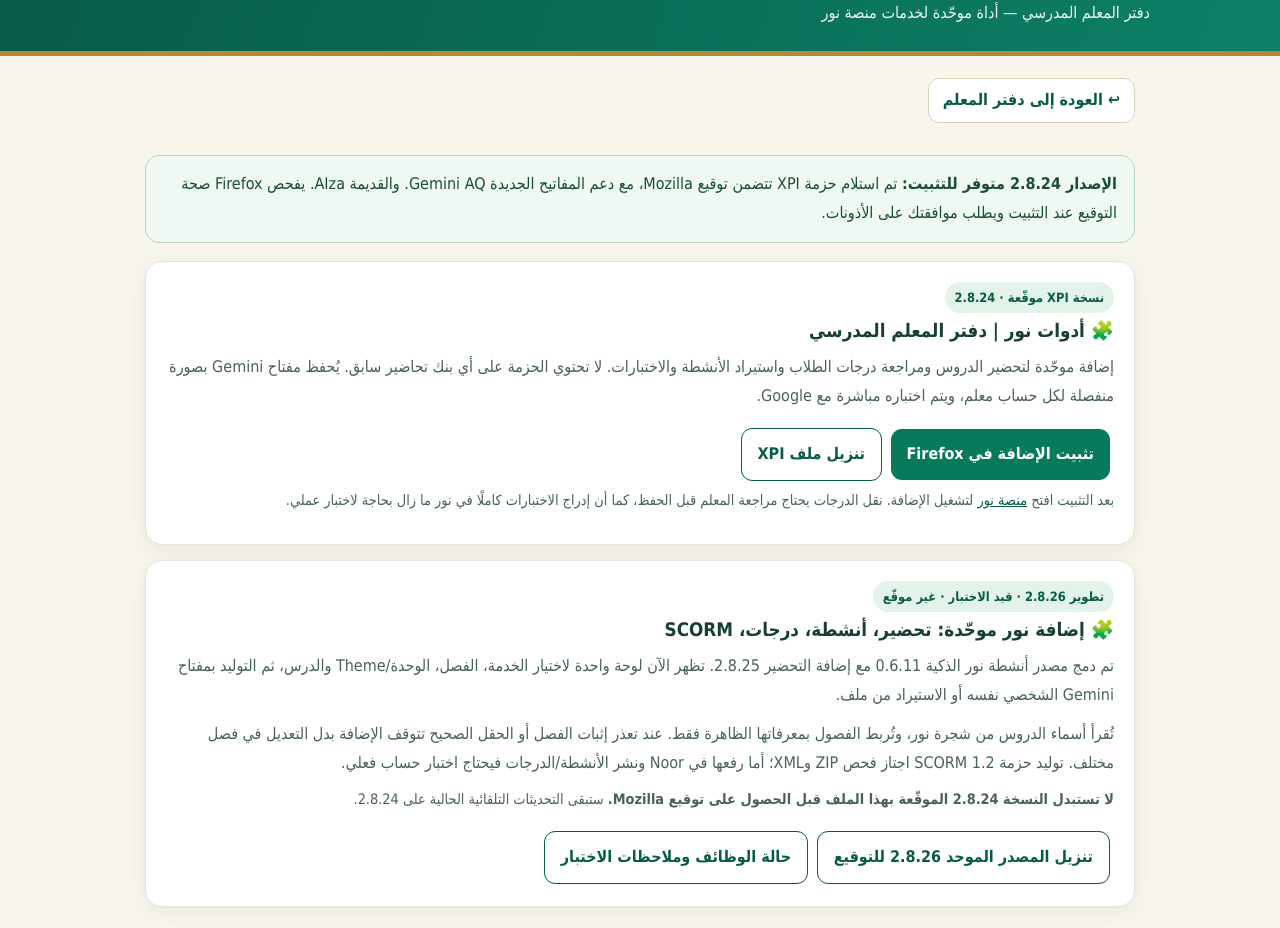
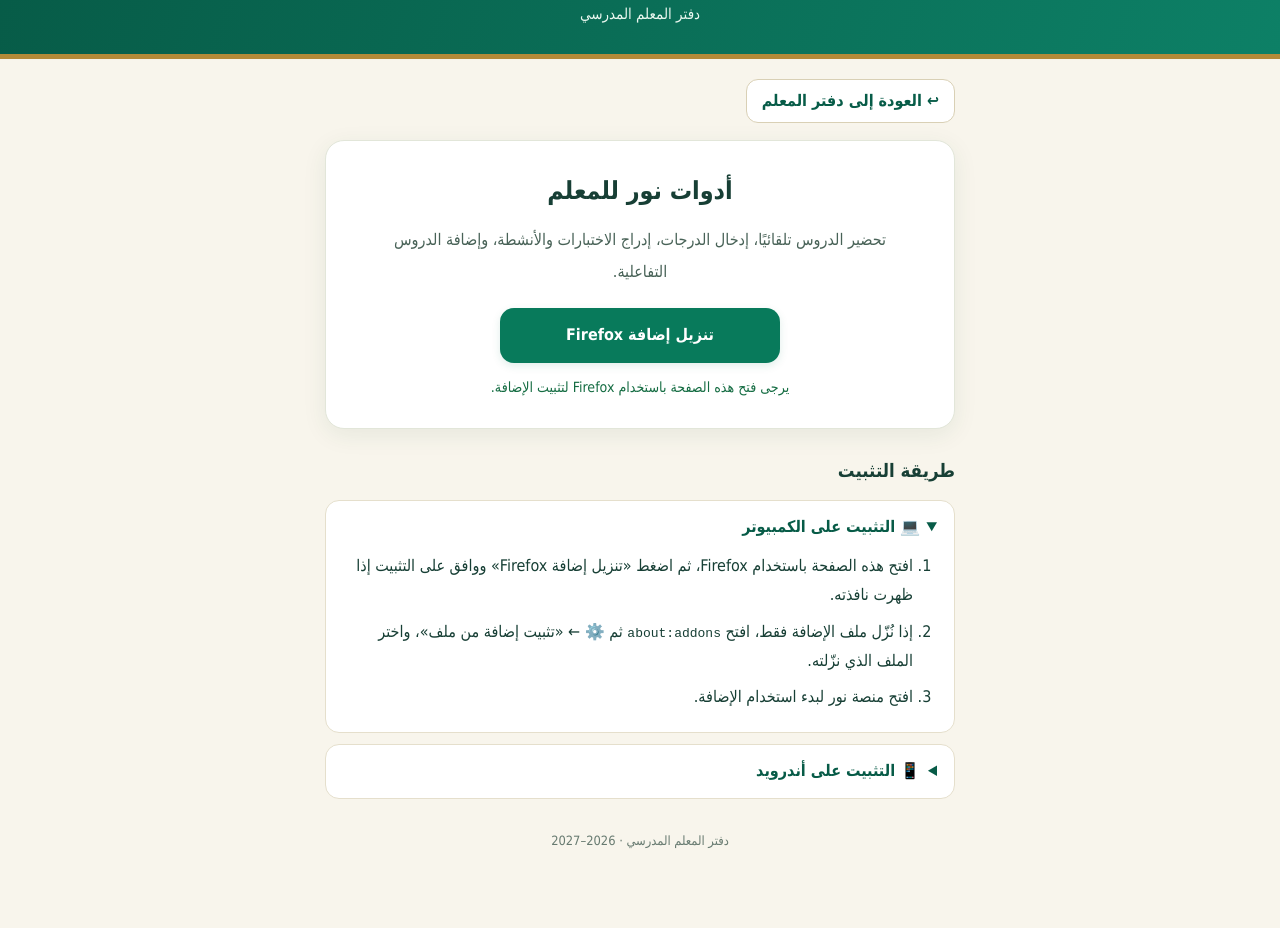
Before and after one commit to rouhous/School-Teacher-Notebook-App, a plain HTML site: page addons/index.html in a window 1280 px wide. Shown: the part 89-1017 px from the top of the page. After the commit the page ends 981 px from the top, so only its background shows below. Drawn offline with Linux system fonts and the light colour scheme.

Commit message:
Simplify Noor Firefox add-on library for teachers

```diff
--- a/addons/index.html
+++ b/addons/index.html
@@ -1,78 +1,90 @@
 <!doctype html>
 <html lang="ar" dir="rtl">
 <head>
-<meta charset="utf-8"><meta name="viewport" content="width=device-width,initial-scale=1">
+<meta charset="utf-8">
+<meta name="viewport" content="width=device-width,initial-scale=1">
 <meta name="theme-color" content="#075b47">
-<title>مكتبة إضافات Firefox | دفتر المعلم المدرسي</title>
+<meta name="description" content="تنزيل إضافة نور لدفتر المعلم المدرسي وطريقة تثبيتها على الكمبيوتر وأندرويد.">
+<title>إضافة نور | دفتر المعلم المدرسي</title>
 <style>
 :root{font-family:Tahoma,"Noto Sans Arabic",Arial,sans-serif;color:#173f35;background:#f8f5ec}
-*{box-sizing:border-box}body{margin:0;line-height:1.8}a{color:#075c48}
-header{background:linear-gradient(110deg,#075b47,#0d8066);color:#fff;padding:24px max(18px,calc((100vw - 1020px)/2));border-bottom:5px solid #b48a38}
-header h1{font-size:clamp(1.35rem,3.5vw,2rem);margin:0}header p{margin:6px 0 0;color:#e9f7ef}
-main{max-width:1020px;padding:18px 15px 48px;margin:auto}
-.back{display:inline-block;margin:4px 0 16px;padding:7px 14px;background:#fff;border:1px solid #d9d0b5;border-radius:11px;text-decoration:none;font-weight:700}
-.card{background:#fff;border:1px solid #e2e6d9;border-radius:17px;padding:20px;margin-bottom:15px;box-shadow:0 5px 20px #194b3412}
-.card h2{font-size:1.17rem;line-height:1.55;margin:3px 0 8px}.card p{color:#486257;margin:5px 0 10px}
-.tag{display:inline-block;background:#e4f3e9;color:#075b47;padding:4px 10px;border-radius:99px;font-size:.8rem;font-weight:700}
-.button{display:inline-block;margin:8px 4px 2px 0;background:#087a5b;color:white;text-decoration:none;border-radius:11px;padding:11px 16px;font-weight:800}
-.button.secondary{background:#fff;color:#075b47;border:1px solid #075b47}
-.notice{background:#f0f8f3;border:1px solid #b4d5c1;padding:14px 17px;border-radius:14px;color:#184e35;margin-bottom:18px}
-.note{font-size:.9rem;color:#485d54}h2.section{font-size:1.15rem;margin:24px 0 10px}
-details{background:#fff;border:1px solid #e5dfcc;border-radius:12px;padding:10px 14px;margin:10px 0}
-summary{cursor:pointer;font-weight:800;color:#075b47}ol{padding-inline-start:25px}
-footer{text-align:center;color:#677a70;font-size:.82rem;margin-top:28px}
-a:focus-visible,summary:focus-visible{outline:3px solid #d9a743;outline-offset:2px}
+*{box-sizing:border-box}
+body{margin:0;line-height:1.8;min-width:300px}
+a{color:#075c48}
+header{background:linear-gradient(110deg,#075b47,#0d8066);color:white;padding:25px 18px;border-bottom:5px solid #b48a38;text-align:center}
+header h1{font-size:clamp(1.45rem,5vw,2.1rem);margin:0}
+header p{margin:5px 0 0;color:#e9f7ef;font-size:.94rem}
+main{max-width:660px;padding:20px 15px 40px;margin:auto}
+.back{display:inline-block;margin:0 0 17px;padding:7px 15px;background:white;border:1px solid #d9d0b5;border-radius:12px;text-decoration:none;font-weight:700}
+.card{background:#fff;border:1px solid #e2e6d9;border-radius:19px;padding:clamp(20px,5vw,28px);margin-bottom:20px;box-shadow:0 6px 24px #194b3414;text-align:center}
+.card h2{font-size:clamp(1.18rem,4.4vw,1.55rem);margin:0 0 10px}
+.summary{color:#486257;margin:0 auto 20px;max-width:540px;line-height:2}
+.button{display:inline-block;background:#087a5b;color:white;text-decoration:none;border-radius:14px;padding:13px 24px;font-weight:800;min-width:min(100%,280px);box-shadow:0 3px 8px #087a5b20}
+.button:hover{background:#056d50}
+.status{min-height:1.4em;color:#146c42;font-size:.88rem;margin:12px 0 0}
+.section{font-size:1.16rem;margin:25px 0 12px}
+details{background:white;border:1px solid #e5dfcc;border-radius:14px;padding:12px 17px;margin:11px 0}
+summary{cursor:pointer;font-weight:800;color:#075b47}
+ol{padding-inline-start:24px;margin:11px 0 5px}
+li{margin:8px 0}
+footer{text-align:center;color:#677a70;font-size:.8rem;margin-top:30px}
+a:focus-visible,summary:focus-visible{outline:3px solid #d9a743;outline-offset:3px}
+@media(max-width:450px){header{padding:20px 12px}main{padding:15px 12px 30px}.card{padding:20px 15px}.back{font-size:.92rem}}
 </style>
-</head><body>
-<header><h1>🧩 مكتبة إضافات Firefox</h1><p>دفتر المعلم المدرسي — أداة موحّدة لخدمات منصة نور</p></header>
+</head>
+<body>
+<header><h1>🧩 إضافة نور</h1><p>دفتر المعلم المدرسي</p></header>
 <main>
 <a class="back" href="../school-edition/school-notebook.html">↩ العودة إلى دفتر المعلم</a>
-<p class="notice"><strong>الإصدار 2.8.24 متوفر للتثبيت:</strong> تم استلام حزمة XPI تتضمن توقيع Mozilla، مع دعم المفاتيح الجديدة Gemini AQ. والقديمة AIza. يفحص Firefox صحة التوقيع عند التثبيت ويطلب موافقتك على الأذونات.</p>
-<article class="card">
-<span class="tag">نسخة XPI موقّعة · 2.8.24</span>
-<h2>🧩 أدوات نور | دفتر المعلم المدرسي</h2>
-<p>إضافة موحّدة لتحضير الدروس ومراجعة درجات الطلاب واستيراد الأنشطة والاختبارات. لا تحتوي الحزمة على أي بنك تحاضير سابق. يُحفظ مفتاح Gemini بصورة منفصلة لكل حساب معلم، ويتم اختباره مباشرة مع Google.</p>
-<a class="button" id="install-xpi" href="./files/Noor-Unified-v2.8.24-Gemini-AQ-signed.xpi">تثبيت الإضافة في Firefox</a>
-<a class="button secondary" id="download-xpi" href="./files/Noor-Unified-v2.8.24-Gemini-AQ-signed.xpi" download="Noor-Unified-v2.8.24-Gemini-AQ-signed.xpi">تنزيل ملف XPI</a>
-<p class="note">بعد التثبيت افتح <a href="https://lms.moe.gov.om/" target="_blank" rel="noopener noreferrer">منصة نور</a> لتشغيل الإضافة. نقل الدرجات يحتاج مراجعة المعلم قبل الحفظ، كما أن إدراج الاختبارات كاملًا في نور ما زال بحاجة لاختبار عملي.</p>
-</article>
-<article class="card">
-<span class="tag">تطوير 2.8.26 · قيد الاختبار · غير موقّع</span>
-<h2>🧩 إضافة نور موحّدة: تحضير، أنشطة، درجات، SCORM</h2>
-<p>تم دمج مصدر أنشطة نور الذكية 0.6.11 مع إضافة التحضير 2.8.25. تظهر الآن لوحة واحدة لاختيار الخدمة، الفصل، الوحدة/Theme والدرس، ثم التوليد بمفتاح Gemini الشخصي نفسه أو الاستيراد من ملف.</p>
-<p>تُقرأ أسماء الدروس من شجرة نور، وتُربط الفصول بمعرفاتها الظاهرة فقط. عند تعذر إثبات الفصل أو الحقل الصحيح تتوقف الإضافة بدل التعديل في فصل مختلف. توليد حزمة SCORM 1.2 اجتاز فحص ZIP وXML؛ أما رفعها في Noor ونشر الأنشطة/الدرجات فيحتاج اختبار حساب فعلي.</p>
-<p class="note"><strong>لا تستبدل النسخة 2.8.24 الموقّعة بهذا الملف قبل الحصول على توقيع Mozilla.</strong> ستبقى التحديثات التلقائية الحالية على 2.8.24.</p>
-<a class="button secondary" href="./unified/Noor-Unified-v2.8.26-Integrated-source.zip" download>تنزيل المصدر الموحد 2.8.26 للتوقيع</a>
-<a class="button secondary" href="./unified/README.md">حالة الوظائف وملاحظات الاختبار</a>
-</article>
+<section class="card" aria-label="تنزيل إضافة نور">
+<h2>أدوات نور للمعلم</h2>
+<p class="summary">تحضير الدروس تلقائيًا، إدخال الدرجات، إدراج الاختبارات والأنشطة، وإضافة الدروس التفاعلية.</p>
+<a class="button" id="install-xpi" href="./files/Noor-Unified-v2.8.24-Gemini-AQ-signed.xpi">تنزيل إضافة Firefox</a>
+<p class="status" id="browser-note" role="status" aria-live="polite"></p>
+</section>
 <h2 class="section">طريقة التثبيت</h2>
-<details open><summary>💻 Firefox على الكمبيوتر</summary>
-<ol><li>اضغط «تثبيت الإضافة في Firefox» ثم وافق على طلب التثبيت والصلاحيات.</li><li>إذا نُزّل ملف XPI بدل فتح نافذة التثبيت، اذهب إلى <code>about:addons</code> ← ⚙️ ← «تثبيت إضافة من ملف» واختر ملف XPI الذي نزّلته.</li><li>افتح منصة نور وتأكد من ظهور لوحة «أدوات نور». يتطلب هذا الإصدار Firefox 140 أو أحدث.</li></ol>
+<details id="desktop-guide">
+<summary>💻 التثبيت على الكمبيوتر</summary>
+<ol>
+<li>افتح هذه الصفحة باستخدام Firefox، ثم اضغط «تنزيل إضافة Firefox» ووافق على التثبيت إذا ظهرت نافذته.</li>
+<li>إذا نُزّل ملف الإضافة فقط، افتح <code>about:addons</code> ثم ⚙️ ← «تثبيت إضافة من ملف»، واختر الملف الذي نزّلته.</li>
+<li>افتح منصة نور لبدء استخدام الإضافة.</li>
+</ol>
 </details>
-<details><summary>📱 Firefox على Android</summary>
-<ol><li>نزّل ملف XPI من الرابط أعلاه.</li><li>في إعدادات Firefox انتقل إلى «حول Firefox» واضغط شعار Firefox خمس مرات إن كانت خيارات المطور مخفية.</li><li>ارجع إلى الإعدادات ← <span dir="ltr">Install Extension from File</span> ← اختر ملف XPI ووافق على التثبيت.</li><li>يتطلب هذا الإصدار Firefox Android 142 أو أحدث.</li></ol>
+<details id="android-guide">
+<summary>📱 التثبيت على أندرويد</summary>
+<ol>
+<li>افتح هذه الصفحة باستخدام Firefox على الهاتف، واضغط «تنزيل إضافة Firefox».</li>
+<li>افتح إعدادات Firefox ← «حول Firefox»، واضغط شعار Firefox خمس مرات لإظهار خيارات المطور عند الحاجة.</li>
+<li>ارجع للإعدادات واختر <span dir="ltr">Install Extension from File</span>، ثم حدد الملف الذي نزّلته ووافق على التثبيت.</li>
+</ol>
 </details>
-<p class="note" id="browser-note" role="status" aria-live="polite"></p>
-<details><summary>🔄 كيف تصل التحديثات القادمة؟</summary>
-<p class="note">يتحقق Firefox من الإصدارات الجديدة الموقّعة عبر <a href="./updates.json">ملف التحديثات</a> الخاص بمستودع الدفتر. بعد تثبيت هذا الإصدار، يمكن وصول التحديثات الموقّعة التالية تلقائيًا إن كانت التحديثات التلقائية مفعّلة. لن يتم تثبيت أي إضافة جديدة من دون موافقة المتصفح.</p></details>
-<details><summary>🔐 Gemini بمفتاح خاص لكل معلم</summary>
-<p class="note">يدعم الإصدار مفاتيح Google التي تبدأ بـ AQ. أو AIza، ويتصل بخدمة Gemini مباشرة بمفتاح المعلم. إنشاء المفتاح تلقائيًا من خلال تفويض Google ليس جزءًا من هذا الإصدار.</p></details>
-<p class="note">رمز التحقق SHA-256 للملف: <code dir="ltr" style="overflow-wrap:anywhere">29be232ea4f76b0436f7f1302497459e15d6cd4a1a2cb84cbcbfcbddab888cb1</code></p>
-<footer>دفتر المعلم المدرسي · 2026–2027 · تطوير: حسام لطفي الرواتبي</footer>
+<footer>دفتر المعلم المدرسي · 2026–2027</footer>
 </main>
 <script>
 (function(){
  const ua=navigator.userAgent||'';
- const isFirefox=/Firefox\/\d+/.test(ua)&&!/FxiOS/.test(ua);
- const isAndroid=/Android/.test(ua);
+ const android=/Android/i.test(ua);
+ const firefox=/Firefox\/\d+/.test(ua)&&!/FxiOS/.test(ua);
  const version=Number((ua.match(/Firefox\/(\d+)/)||[])[1]||0);
- const min=isAndroid?142:140;
+ const min=android?142:140;
+ const link=document.getElementById('install-xpi');
  const note=document.getElementById('browser-note');
- const install=document.getElementById('install-xpi');
- if(!isFirefox){note.textContent='افتح هذه الصفحة في Firefox لتثبيت الإضافة. على iPhone لا يدعم Firefox تثبيت إضافات XPI.';return}
- if(isAndroid){install.textContent='تنزيل XPI لهاتف Android';install.setAttribute('download','Noor-Unified-v2.8.24-Gemini-AQ-signed.xpi');}
- if(version<min){note.textContent='يرجى تحديث Firefox إلى الإصدار '+min+' أو أحدث أولًا.';return}
- note.textContent=isAndroid?'تم التعرف على Firefox Android — اتبع خطوات «Install Extension from File».':'تم التعرف على Firefox — اضغط التثبيت ووافق على الأذونات.';
+ document.getElementById(android?'android-guide':'desktop-guide').open=true;
+ if(android)link.setAttribute('download','Noor-Unified-v2.8.24-Gemini-AQ-signed.xpi');
+ if(!firefox){
+  note.textContent='يرجى فتح هذه الصفحة باستخدام Firefox لتثبيت الإضافة.';
+ }else if(version<min){
+  note.textContent='يرجى تحديث متصفح Firefox قبل التثبيت.';
+ }
+ // Show an installed state only if the running extension explicitly confirms it.
+ window.addEventListener('message',function(event){
+  if(event.source!==window||event.origin!==location.origin||!event.data||typeof event.data!=='object')return;
+  if(event.data.type==='STN_NOOR_ADDON_CONNECTED'){
+   note.textContent='✅ إضافة نور مفعّلة';
+  }
+ });
 })();
 </script>
-</body></html>
+</body>
+</html>
```
